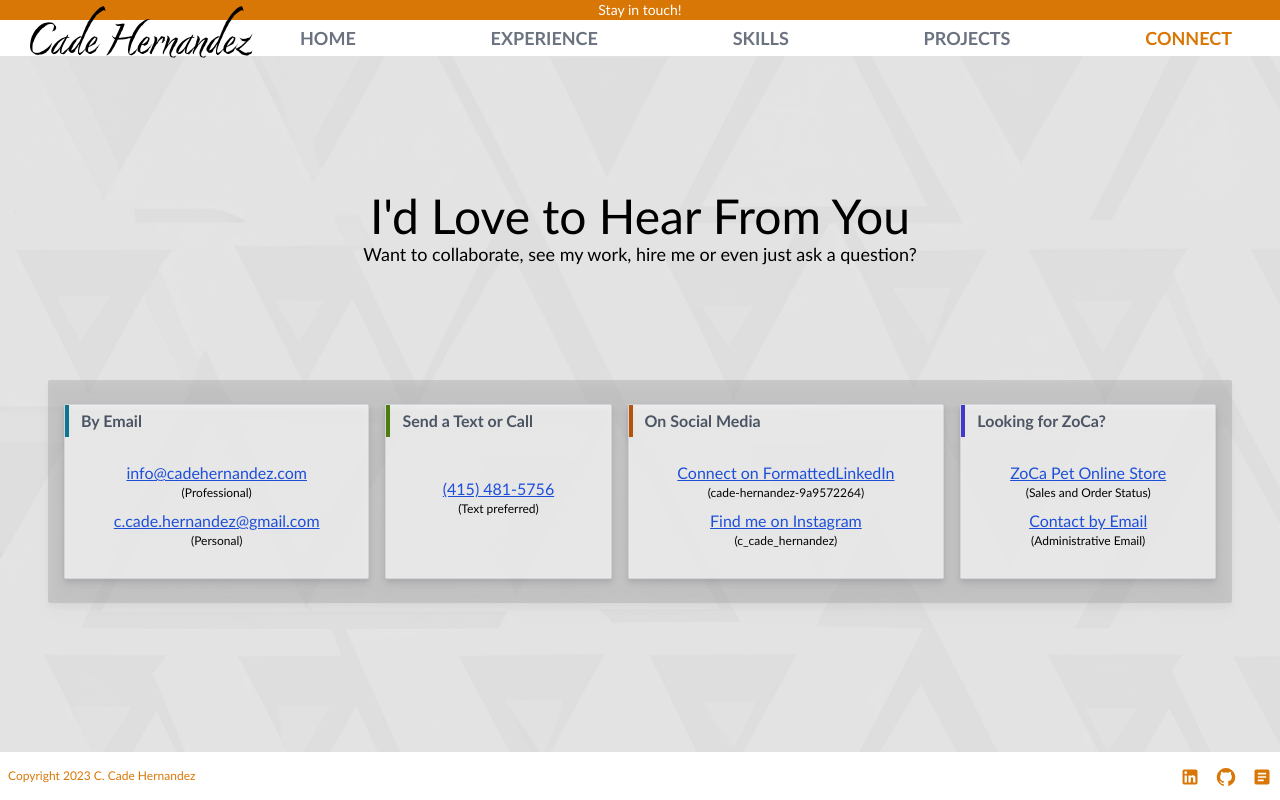
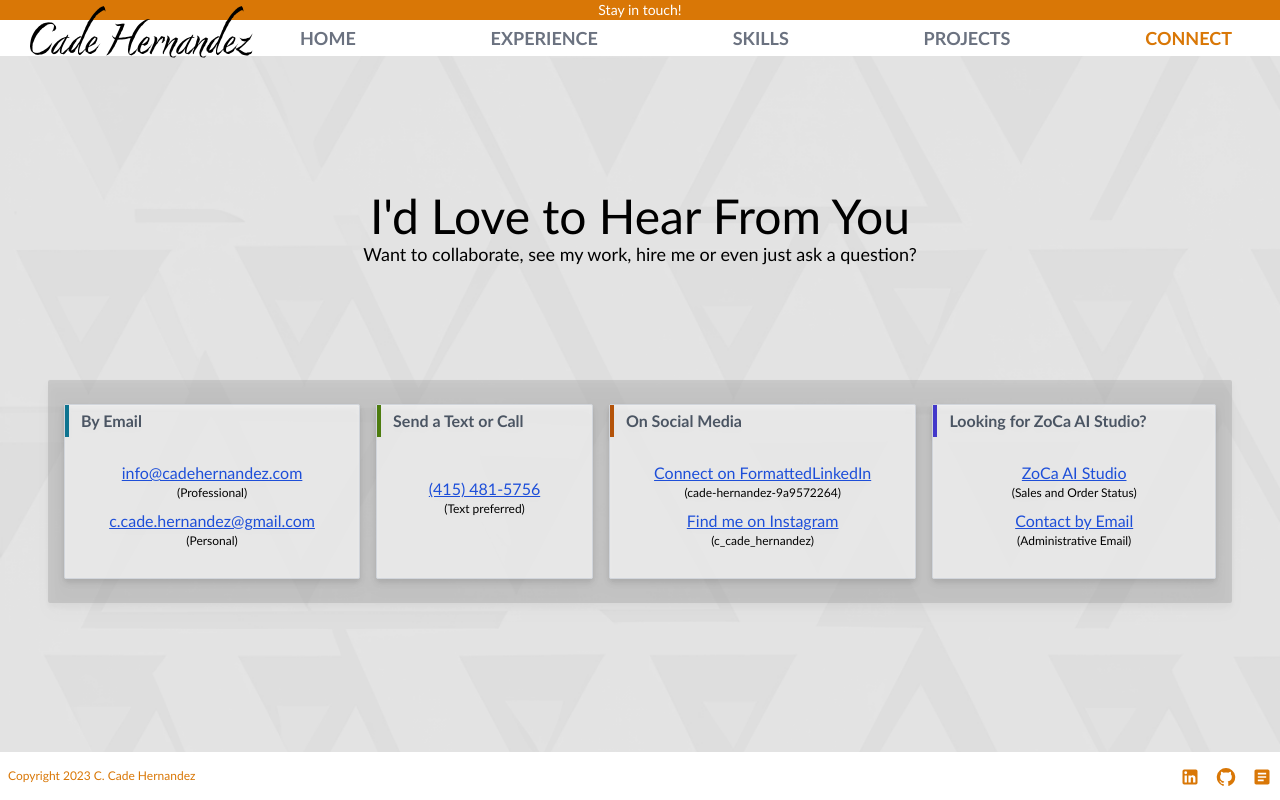
Before and after one commit to XenType/cade-hernandez-next, a Next.js app: page /connect in a window 1280 px wide. Built offline with nearby package versions, Linux system fonts and the light colour scheme.

Commit message:
updated ZoCa example to AI Studio

```diff
--- a/src/app/projects/page.tsx
+++ b/src/app/projects/page.tsx
@@ -31,16 +31,16 @@ const ProjectsContent: React.FC = () => {
                 goal. Expected launch in early 2024.
               </ProjectItem>
               <hr className="border-white border-1" />
-              <ProjectItem type="website" title="ZoCa Pet">
+              <ProjectItem type="website" title="ZoCa AI Studio">
                 <div>
                   A collaborative project allowing me to use years of e-commerce
                   experience to generate passive income. Visit us at{" "}
                   <FormattedLink
-                    href={ExternalLinks[ExternalLinkNames.ZOCAPET]}
-                    title="ZoCa Pet Store"
+                    href={ExternalLinks[ExternalLinkNames.ZOCAAISTUDIO]}
+                    title="ZoCa AI Studio"
                     newTab
                   >
-                    www.zocapet.com
+                    www.zoca-aistudio.com
                   </FormattedLink>
                   . We are online and will be starting up our marketing
                   campaigns soon!
--- a/src/components/constants.ts
+++ b/src/components/constants.ts
@@ -6,7 +6,7 @@ const ExternalLinks = {
   [ExternalLinkNames.GITHUB]: "https://github.com/XenType",
   [ExternalLinkNames.LINKEDIN]:
     "https://www.linkedin.com/in/cade-hernandez-9a9572264",
-  [ExternalLinkNames.ZOCAPET]: "https://www.zocapet.com",
+  [ExternalLinkNames.ZOCAAISTUDIO]: "https://www.zoca-aistudio.com",
   [ExternalLinkNames.WEBSITE_SOURCE]:
     "https://github.com/XenType/cade-hernandez-next",
   [ExternalLinkNames.ZEEPBOP_SOURCE]: "https://github.com/XenType/RunZeepBop",
@@ -17,7 +17,7 @@ const ExternalLinks = {
     "https://www.npmjs.com/package/test-logic",
   [ExternalLinkNames.EMAIL_PERSONAL]: "mailto:c.cade.hernandez@gmail.com",
   [ExternalLinkNames.EMAIL_PROFESSIONAL]: "mailto:info@cadehernandez.com",
-  [ExternalLinkNames.EMAIL_ZOCAPET]: "mailto:info@zocapet.com",
+  [ExternalLinkNames.EMAIL_ZOCA]: "mailto:info@cadehernandez.com",
   [ExternalLinkNames.PHONE]: "tel:4154815756",
   [ExternalLinkNames.INSTAGRAM]:
     "https://instagram.com/c_cade_hernandez?igshid=OGQ5ZDc2ODk2ZA==",
--- a/src/components/content/connect/zoca.tsx
+++ b/src/components/content/connect/zoca.tsx
@@ -6,17 +6,17 @@ const Zoca: React.FC = () => {
   return (
     <div className="bg-white/70 border border-gray-300 drop-shadow grow flex flex-col space-y-2 pb-2 rounded-sm drop-shadow-md">
       <div className="border-l-4 border-indigo-700 py-1 px-3 font-bold text-gray-600">
-        Looking for ZoCa?
+        Looking for ZoCa AI Studio?
       </div>
       <div className="px-4 flex flex-col items-center">
         <div className="flex flex-col items-center mb-2 md:mt-4">
           <div>
             <FormattedLink
-              href={ExternalLinks[ExternalLinkNames.ZOCAPET]}
-              title="Visit ZoCaPet.com"
+              href={ExternalLinks[ExternalLinkNames.ZOCAAISTUDIO]}
+              title="Visit ZoCa-AIStudio.com"
               newTab
             >
-              ZoCa Pet Online Store
+              ZoCa AI Studio
             </FormattedLink>
           </div>
           <div className="text-xs">(Sales and Order Status)</div>
@@ -24,8 +24,8 @@ const Zoca: React.FC = () => {
         <div className="flex flex-col items-center mb-2">
           <div>
             <FormattedLink
-              href={ExternalLinks[ExternalLinkNames.EMAIL_ZOCAPET]}
-              title="Contact ZoCa Pet"
+              href={ExternalLinks[ExternalLinkNames.EMAIL_ZOCA]}
+              title="Contact ZoCa AI Studio"
               newTab
             >
               Contact by Email
--- a/src/components/enum.ts
+++ b/src/components/enum.ts
@@ -10,7 +10,7 @@ enum ExternalLinkNames {
   RESUME,
   GITHUB,
   LINKEDIN,
-  ZOCAPET,
+  ZOCAAISTUDIO,
   WEBSITE_SOURCE,
   ZEEPBOP_SOURCE,
   TESTLOGIC_SOURCE,
@@ -18,7 +18,7 @@ enum ExternalLinkNames {
   TESTLOGIC_PACKAGE,
   EMAIL_PERSONAL,
   EMAIL_PROFESSIONAL,
-  EMAIL_ZOCAPET,
+  EMAIL_ZOCA,
   PHONE,
   INSTAGRAM,
 }
```
